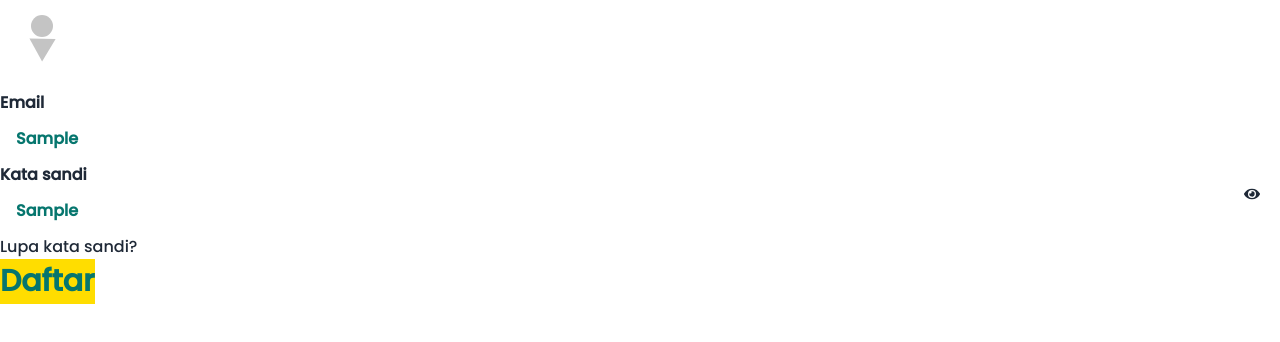
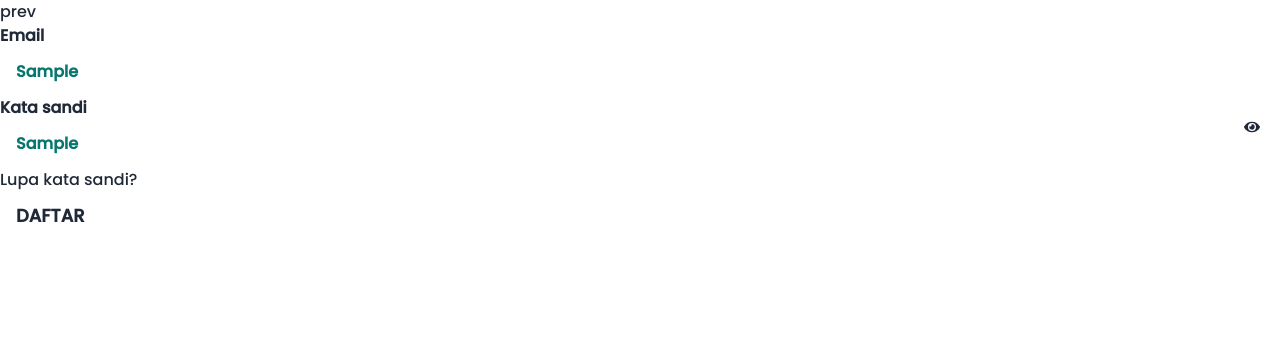
Before and after one commit to Iqbaladudu/logat-mesir-frontend, a Next.js app: page /daftar in a window 1280 px wide. Both pictures are taken after typing "Sample", "Sample", "Sample" into the empty fields and a click on the button "Next". Shown: the top 342 px of the page. Built offline with nearby package versions, Linux system fonts and the light colour scheme.

Commit message:
basic functionality done

```diff
--- a/src/Components/Button/Button.module.css
+++ b/src/Components/Button/Button.module.css
@@ -1,7 +1,7 @@
 .button {
-	@apply bg-yellow-lm border-none text-blue-secondary text-[30px] font-semibold hover:bg-yellow-lm hover:ring-blue-secondary hover:ring-4 relative;
+	@apply bg-yellow-lm border-none text-blue-secondary text-[20px] font-semibold hover:bg-yellow-lm hover:ring-blue-secondary hover:ring-4 relative;
 }
 
 .buttonsecondary {
-	@apply btn bg-transparent border-none font-semibold text-white hover:bg-transparent hover:ring-white hover:ring-4 ring-2 ring-white relative;
+	@apply btn bg-white border-none font-semibold text-gray-800 text-lg relative;
 }
--- a/src/Components/Multistep/Multistep.tsx
+++ b/src/Components/Multistep/Multistep.tsx
@@ -14,7 +14,7 @@ import { useComponentLogic } from "../../Containers/Register/hooks";
 import Button from "../Button/Button";
 import Container from "../Container/Container";
 
-interface Props {
+export interface Props {
 	children: ReactNode[];
 }
 
@@ -24,17 +24,15 @@ const Multistep = ({ children }: Props) => {
 
 	const total = children.length - 1;
 
-	const changeNextPositionAndSaveData = (children: ReactNode[]) => {
+	const changeNextPosition = () => {
 		position === total ? null : setPosition(position + 1);
 	};
 
 	const changePrevPosition = () => {
-		position < 0 ? null : setPosition(position + 1);
+		position < 0 ? null : setPosition(position - 1);
 	};
 
 	const isFinish = position === total;
-
-	console.log(children.values());
 
 	return (
 		<>
@@ -43,19 +41,29 @@ const Multistep = ({ children }: Props) => {
 				width="w-[500px] bg-yellow-lm"
 				flex="flex justify-center items-center flex-col"
 			>
-				<div>
+				<div className="flex justify-center items-center flex-col gap-3">
+					{isFinish && (
+						<button
+							onClick={() => {
+								changePrevPosition();
+							}}
+						>
+							prev
+						</button>
+					)}
 					{children[position]}
 					{isFinish ? (
 						<Button
 							type="submit"
 							label="Daftar"
+							secondary
 							className="btn w-[278px] h-[67px] shadow-[0_5px_7px_rgba(0,0,0,0.25)] rounded-[20px] leading-[54px] mx-auto"
 						/>
 					) : (
 						<>
 							<button
 								onClick={() => {
-									changeNextPositionAndSaveData(children);
+									changeNextPosition();
 								}}
 							>
 								Next
--- a/src/Containers/Register/Register.tsx
+++ b/src/Containers/Register/Register.tsx
@@ -8,6 +8,7 @@ import Button from "../../Components/Button/Button";
 import Input from "../../Components/Input/Input";
 
 import Multistep from "../../Components/Multistep/Multistep";
+import { useState } from "react";
 
 const Register = () => {
 	const { register, handleSubmit, onSubmit, errors } = useComponentLogic();
@@ -19,9 +20,6 @@ const Register = () => {
 				height="h-screen"
 				flex="flex justify-center items-center text-blue-secondary"
 			>
-				<div className="flex justify-center">
-					<Image src={LoginAvatar} height={84} width={84} alt="" />
-				</div>
 				<div>
 					<form className="flex flex-col" onSubmit={handleSubmit(onSubmit)}>
 						<Multistep>
@@ -55,7 +53,7 @@ const Register = () => {
 									className="mb-5 flex flex-col items-center sm:items-start sm:flex-none"
 								/>
 							</div>
-							<div>
+							<div className="flex flex-col">
 								<Input
 									register={register}
 									errors={errors}
```
